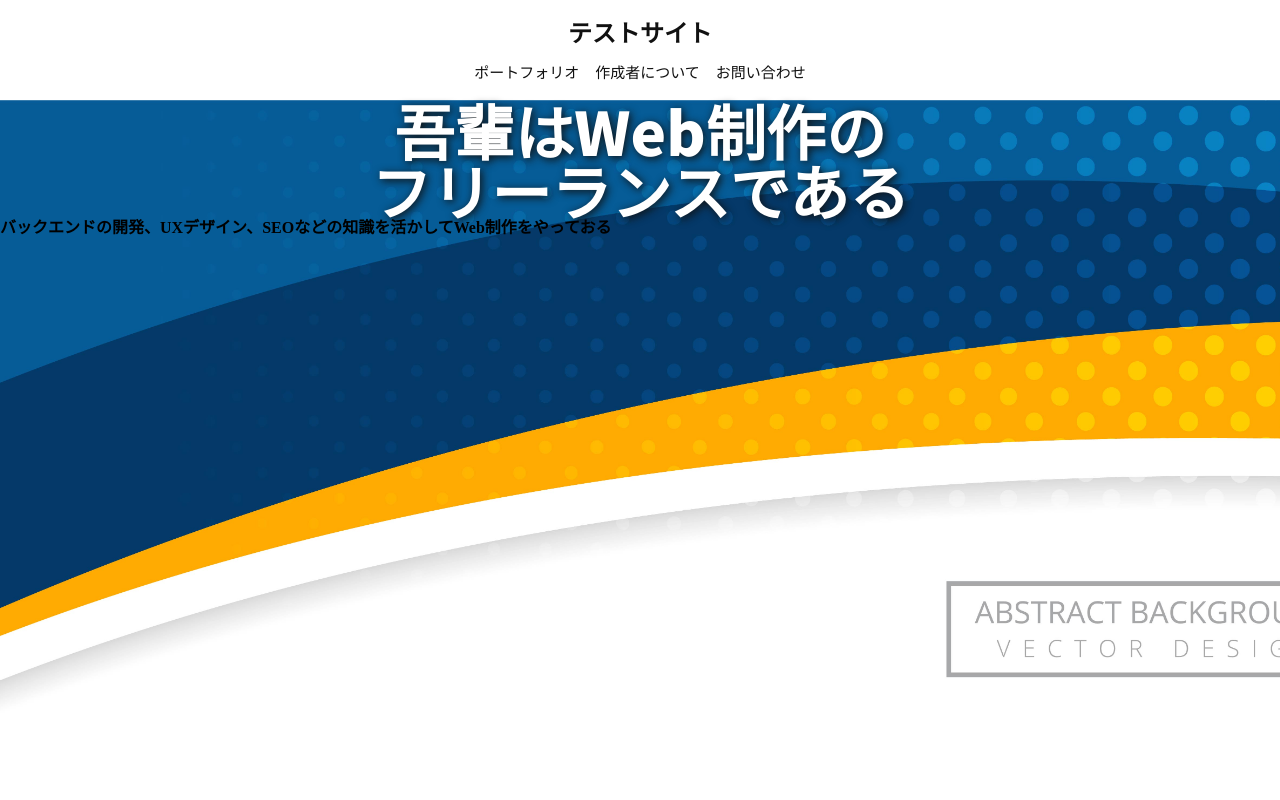
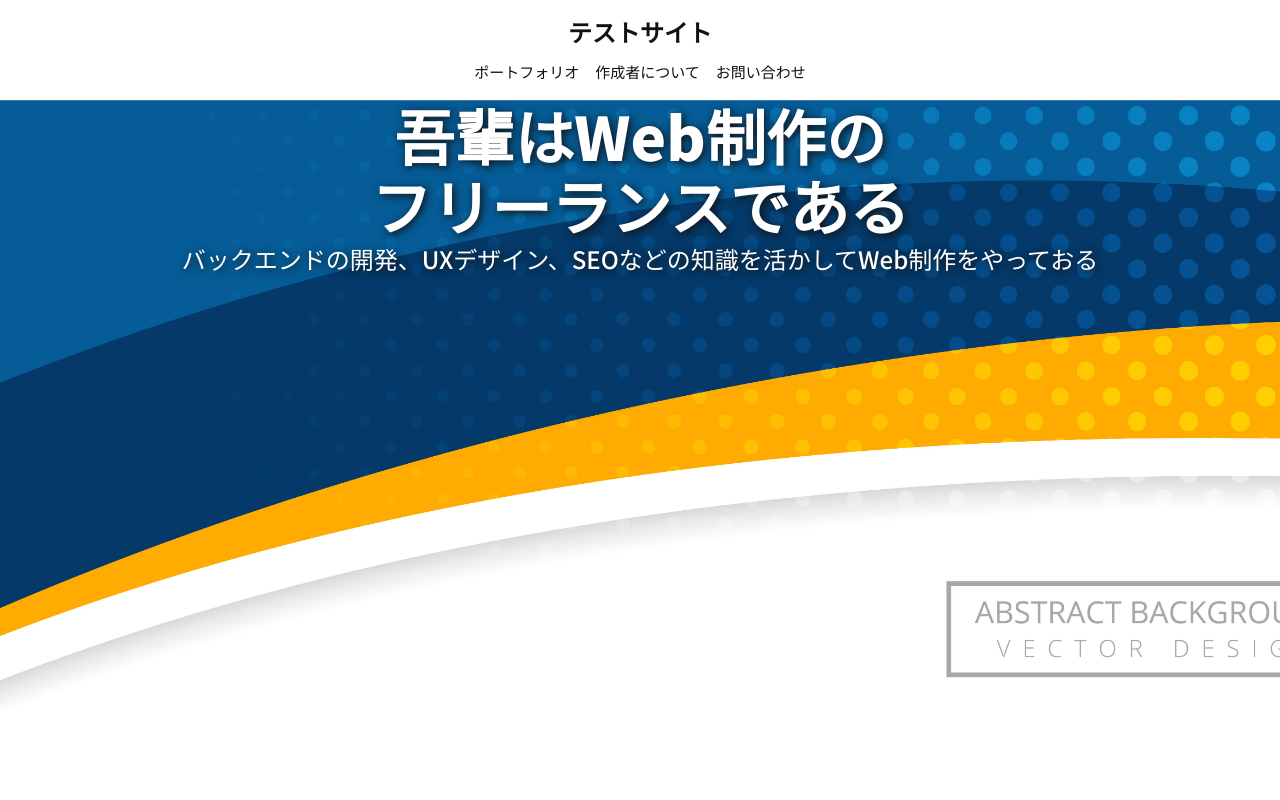
Before and after one commit to huytd-at-local/source1, a PHP site: page / in a window 1280 px wide. Run offline with PHP 8.4, Linux system fonts and the light colour scheme.

Commit message:
ポートフォリオ

```diff
--- a/stylesheet.css
+++ b/stylesheet.css
@@ -168,6 +168,19 @@ header .header-cases {
     font-size: 60px;
     color: #fff;
     text-align: center;
+    line-height: 70px;
     font-weight: 900;
     text-shadow: 2px 2px 8px #111;
+    /*padding: 5px 5px 10px 5px;*/
 }
+
+.index-banner h1 {
+    font-family: 'Noto Sans JP', sans-serif;
+    font-size: 24px;
+    color: #fff;
+    line-height: 38px;
+    text-align: center;
+    font-weight: 500;
+    text-shadow: 2px 2px 8px #111;
+    /*padding: 5px 5px 10px 5px;*/
+}
```
